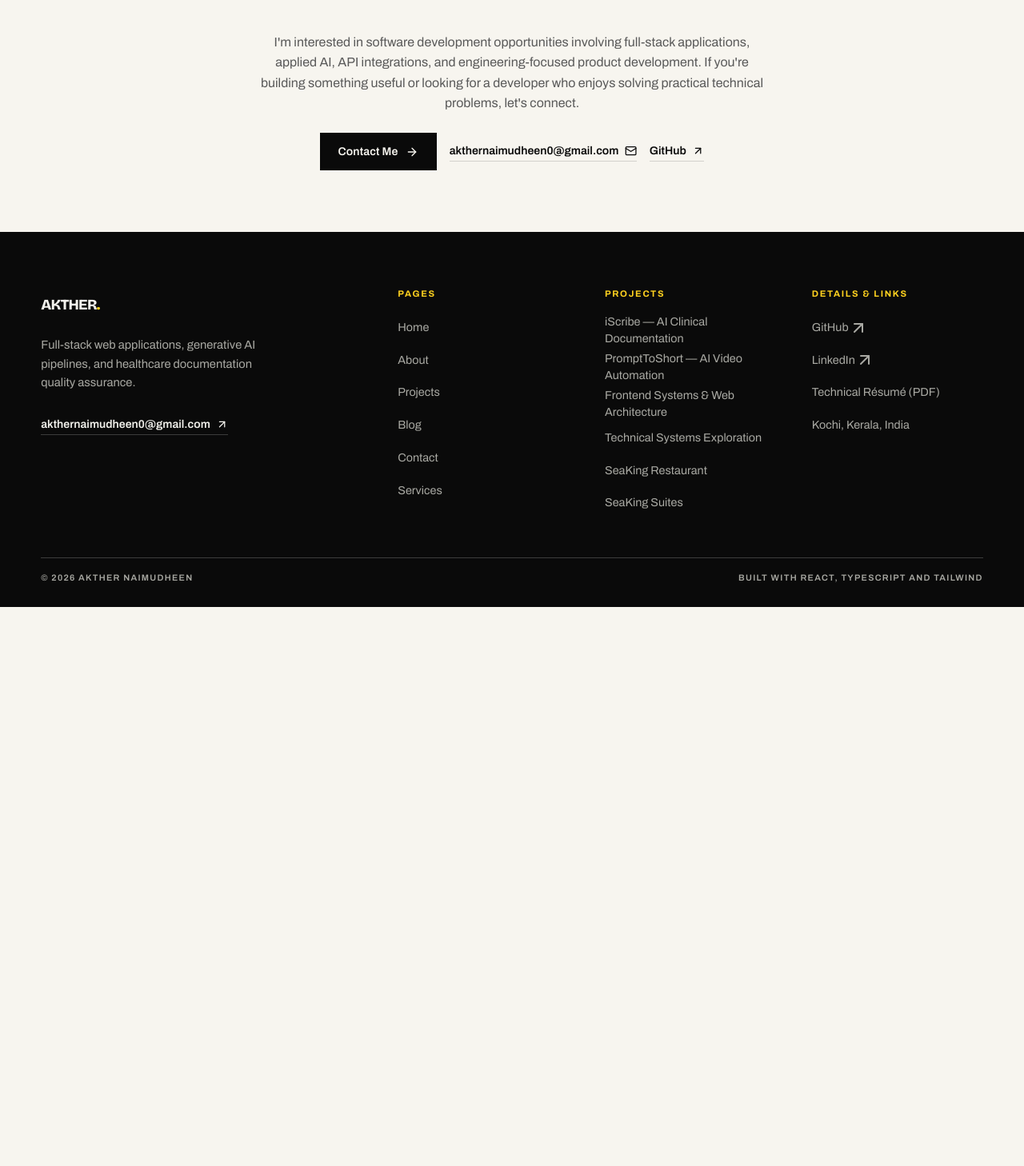
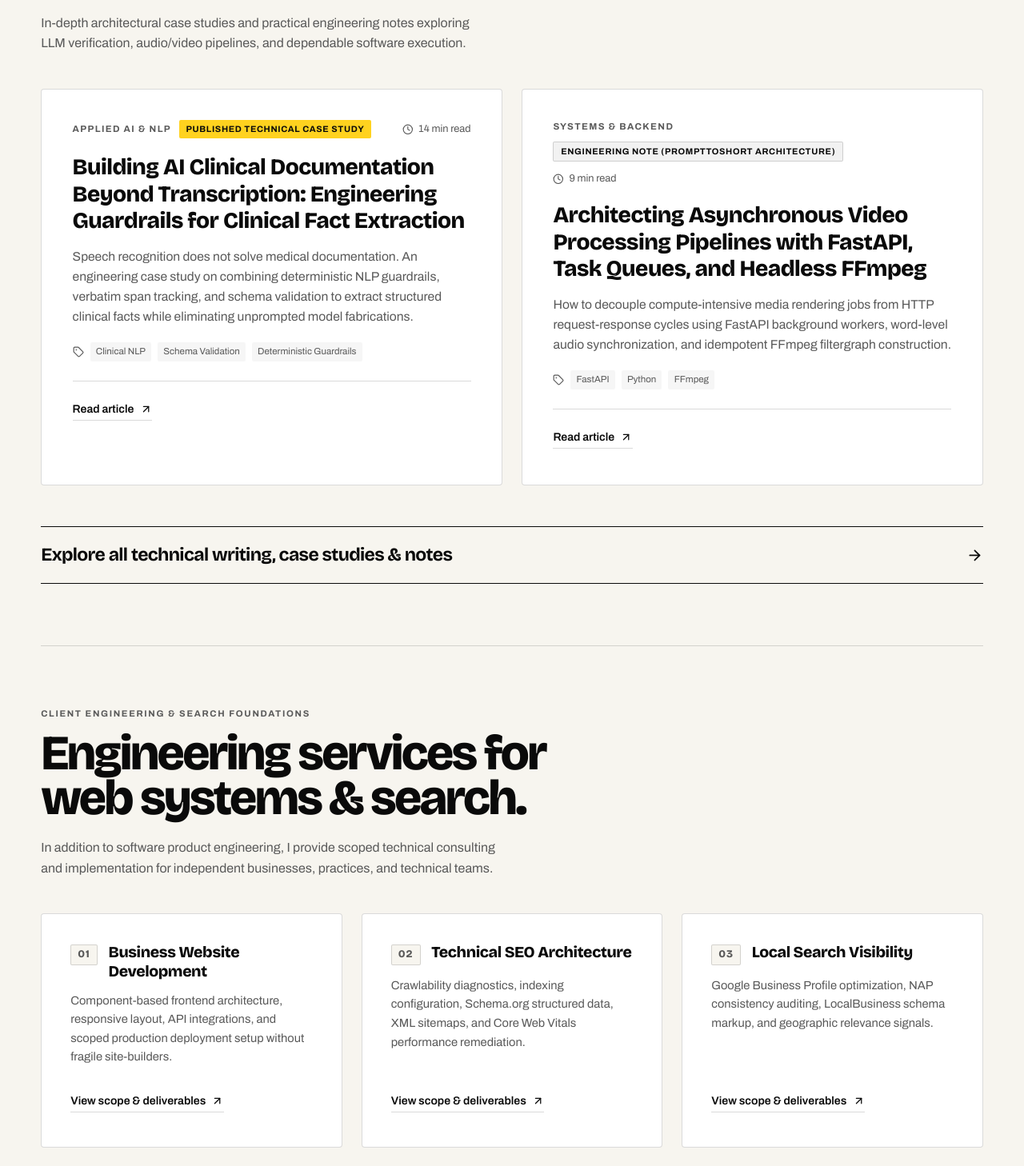
Before and after one commit to akthernaimudheen/akther-portfolio, a React (Vite) app: page / in a window 1280 px wide. Shown: the part 5012-6470 px from the top of the page at 80% size. Before the commit the page ends 5771 px from the top, so only its background shows below. Built offline with nearby package versions, Linux system fonts and the light colour scheme.

Commit message:
feat(home): add selected technical writing and services bridge to homepage narrative (Stage 4)

```diff
--- a/src/App.tsx
+++ b/src/App.tsx
@@ -1,6 +1,6 @@
 import { useEffect, useRef, useState, type ReactNode } from 'react';
 import { AnimatePresence, motion, useReducedMotion } from 'framer-motion';
-import { ArrowLeft, ArrowRight, ArrowUpRight, Download, Mail, MapPin, Menu, X } from 'lucide-react';
+import { ArrowLeft, ArrowRight, ArrowUpRight, Clock, Download, Mail, MapPin, Menu, Tag, X } from 'lucide-react';
 import { BrowserRouter, Link, NavLink, Navigate, Route, Routes, useLocation, useParams, useSearchParams } from 'react-router-dom';
 import { CountUp } from '@/components/CountUp';
 import { CursorFollower } from '@/components/CursorFollower';
@@ -21,7 +21,7 @@ import { ServicesPage } from '@/components/ServicesPage';
 import { usePointerDrift } from '@/lib/pointer';
 import { projects } from '@/data/projects';
 import { capabilities, journey, profile, skillCategories, verifiedTechnologies } from '@/data/profile';
-import { getArticleBySlug } from '@/data/articles';
+import { articles, getArticleBySlug } from '@/data/articles';
 import {
   aboutMeta,
   blogMeta,
@@ -396,6 +396,7 @@ function CredibilityStrip() {
 
 function HomePage() {
   const featured = projects.slice(0, 3);
+  const featuredArticles = articles.slice(0, 2);
 
   return (
     <PageFrame meta={homeMeta} path="/">
@@ -508,6 +509,132 @@ function HomePage() {
             </Reveal>
           ))}
         </div>
+      </section>
+
+      {/* Selected Technical Writing Section */}
+      <section className="section" aria-labelledby="home-writing-title">
+        <Reveal className="section-head">
+          <p className="eyebrow">Technical writing &amp; architecture notes</p>
+          <h2 id="home-writing-title">
+            Engineering essays on
+            <br />applied AI &amp; systems.
+          </h2>
+          <p className="lede">
+            In-depth architectural case studies and practical engineering notes exploring LLM verification, audio/video pipelines, and dependable software execution.
+          </p>
+        </Reveal>
+
+        <div className="home-writing__grid">
+          {featuredArticles.map((article, idx) => (
+            <Reveal key={article.slug} className="blog-card" delay={idx * 0.08}>
+              <div className="blog-card__header">
+                <div className="blog-card__badges">
+                  <span className="blog-card__category">{article.category}</span>
+                  <span
+                    className={`blog-card__status ${
+                      article.status === 'published-case-study'
+                        ? 'blog-card__status--case-study'
+                        : 'blog-card__status--note'
+                    }`}
+                  >
+                    {article.statusLabel}
+                  </span>
+                </div>
+                <div className="blog-card__meta">
+                  <Clock style={{ width: '0.85rem', height: '0.85rem' }} aria-hidden="true" />
+                  <span>{article.readTime}</span>
+                </div>
+              </div>
+
+              <h3 className="blog-card__title">
+                <Link to={`/blog/${article.slug}`}>{article.title}</Link>
+              </h3>
+
+              <p className="blog-card__desc">{article.description}</p>
+
+              <div className="blog-card__tags">
+                <Tag className="blog-card__tag-icon" aria-hidden="true" />
+                {article.tags.slice(0, 3).map((tag) => (
+                  <span key={tag} className="blog-card__tag">
+                    {tag}
+                  </span>
+                ))}
+              </div>
+
+              <div className="blog-card__footer">
+                <Link to={`/blog/${article.slug}`} className="link-underline">
+                  Read article <ArrowUpRight aria-hidden="true" />
+                </Link>
+              </div>
+            </Reveal>
+          ))}
+        </div>
+
+        <Link className="wide-link" to="/blog">
+          <span>Explore all technical writing, case studies &amp; notes</span>
+          <ArrowRight aria-hidden="true" />
+        </Link>
+      </section>
+
+      {/* Services Bridge: Client Engineering & Search Foundations */}
+      <section className="section services-bridge" aria-labelledby="home-services-title">
+        <Reveal className="section-head">
+          <p className="eyebrow">Client Engineering &amp; Search Foundations</p>
+          <h2 id="home-services-title">
+            Engineering services for
+            <br />
+            web systems &amp; search.
+          </h2>
+          <p className="lede">
+            In addition to software product engineering, I provide scoped technical consulting and implementation for independent businesses, practices, and technical teams.
+          </p>
+        </Reveal>
+
+        <div className="services-bridge__grid">
+          <Reveal className="services-bridge__card" amount={0.05} delay={0.05}>
+            <div className="services-bridge__card-header">
+              <span className="services-bridge__num">01</span>
+              <h3>Business Website Development</h3>
+            </div>
+            <p>
+              Component-based frontend architecture, responsive layout, API integrations, and scoped production deployment setup without fragile site-builders.
+            </p>
+            <Link to="/services#business-website-development" className="link-underline">
+              View scope &amp; deliverables <ArrowUpRight aria-hidden="true" />
+            </Link>
+          </Reveal>
+
+          <Reveal className="services-bridge__card" amount={0.05} delay={0.1}>
+            <div className="services-bridge__card-header">
+              <span className="services-bridge__num">02</span>
+              <h3>Technical SEO Architecture</h3>
+            </div>
+            <p>
+              Crawlability diagnostics, indexing configuration, Schema.org structured data, XML sitemaps, and Core Web Vitals performance remediation.
+            </p>
+            <Link to="/services#technical-seo" className="link-underline">
+              View scope &amp; deliverables <ArrowUpRight aria-hidden="true" />
+            </Link>
+          </Reveal>
+
+          <Reveal className="services-bridge__card" amount={0.05} delay={0.15}>
+            <div className="services-bridge__card-header">
+              <span className="services-bridge__num">03</span>
+              <h3>Local Search Visibility</h3>
+            </div>
+            <p>
+              Google Business Profile optimization, NAP consistency auditing, LocalBusiness schema markup, and geographic relevance signals.
+            </p>
+            <Link to="/services#local-seo" className="link-underline">
+              View scope &amp; deliverables <ArrowUpRight aria-hidden="true" />
+            </Link>
+          </Reveal>
+        </div>
+
+        <Link className="wide-link" to="/services">
+          <span>Explore all services, deliverables &amp; scope boundaries</span>
+          <ArrowRight aria-hidden="true" />
+        </Link>
       </section>
 
       <CtaSection />
--- a/src/index.css
+++ b/src/index.css
@@ -1761,3 +1761,86 @@ a:focus-visible .project-image img { transform: scale(1.015); }
     justify-content: center;
   }
 }
+
+/* ----------------------------------------------------------- home extensions */
+
+.home-writing__grid {
+  display: grid;
+  grid-template-columns: repeat(2, minmax(0, 1fr));
+  gap: 1.5rem;
+  margin-bottom: 2rem;
+}
+
+.services-bridge__grid {
+  display: grid;
+  grid-template-columns: repeat(3, minmax(0, 1fr));
+  gap: 1.5rem;
+  margin-bottom: 2rem;
+}
+
+.services-bridge__card {
+  padding: clamp(1.75rem, 3vw, 2.25rem);
+  background: #ffffff;
+  border: 1px solid var(--hairline);
+  border-radius: 4px;
+  display: flex;
+  flex-direction: column;
+  justify-content: space-between;
+  transition: border-color 200ms ease, box-shadow 200ms ease;
+}
+
+.services-bridge__card:hover {
+  border-color: var(--ink);
+  box-shadow: 0 4px 16px rgba(10, 10, 10, 0.04);
+}
+
+.services-bridge__card-header {
+  display: flex;
+  align-items: baseline;
+  gap: 0.85rem;
+  margin-bottom: 0.85rem;
+}
+
+.services-bridge__num {
+  font-family: var(--display);
+  font-size: 0.82rem;
+  font-weight: 800;
+  letter-spacing: 0.08em;
+  color: var(--muted);
+  background: var(--paper);
+  padding: 0.15rem 0.5rem;
+  border: 1px solid var(--hairline);
+  border-radius: 2px;
+}
+
+.services-bridge__card h3 {
+  font-family: var(--display);
+  font-size: 1.22rem;
+  font-weight: 800;
+  color: var(--ink);
+  margin: 0;
+  line-height: 1.2;
+  letter-spacing: -0.02em;
+}
+
+.services-bridge__card p {
+  font-size: 0.92rem;
+  line-height: 1.6;
+  color: var(--muted);
+  margin: 0 0 1.5rem;
+  flex-grow: 1;
+}
+
+@media (max-width: 900px) {
+  .services-bridge__grid {
+    grid-template-columns: minmax(0, 1fr);
+    gap: 1.25rem;
+  }
+}
+
+@media (max-width: 820px) {
+  .home-writing__grid {
+    grid-template-columns: minmax(0, 1fr);
+    gap: 1.25rem;
+  }
+}
--- a/src/lib/seo.ts
+++ b/src/lib/seo.ts
@@ -50,7 +50,7 @@ function clampDescription(text: string): string {
 export const homeMeta: RouteMeta = {
   title: `${profile.name} | Software Developer & AI Application Engineer`,
   description:
-    "Explore Akther Naimudheen's software projects in AI application engineering, full-stack web development, API integration, and reliable intelligent systems.",
+    'Software engineering projects, applied AI systems, technical architecture writing, and web development services by Akther Naimudheen.',
   type: 'profile',
 };
 
```
